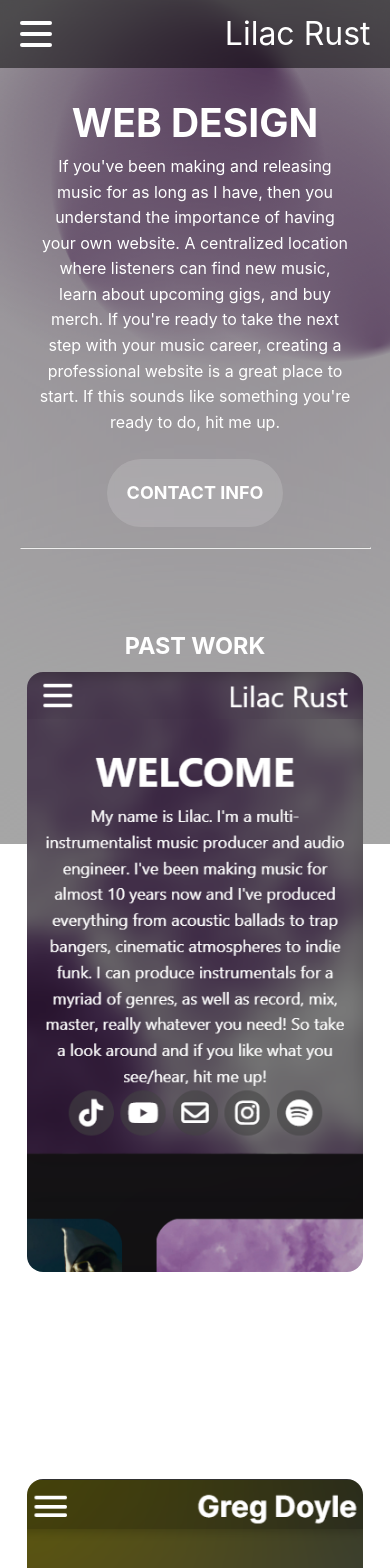
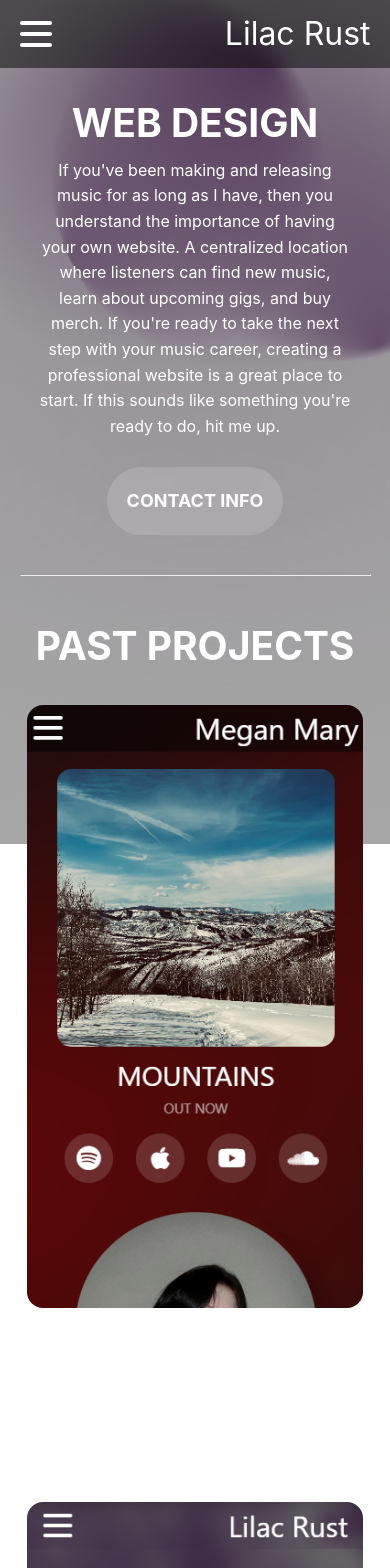
Before and after one commit to 18gdoyle/lilac-rust-recordings, a Vue app: page /webdesign in a window 390 px wide. Shown: the top 1568 px of the page. Built offline with nearby package versions, Linux system fonts and the light colour scheme.

Commit message:
updated web design page

```diff
--- /dev/null
+++ b/src/components/WebDesignProject.vue
@@ -0,0 +1,107 @@
+<template>
+    <div class="websiteContainer">
+        <div class="imgContainer">
+            <img :alt="imageAlt" :src="desktopImage" @click="openNewTab(url)"
+                class="websiteImage" />
+            <img :alt="imageAlt" :src="mobileImage"
+                @click="openNewTab(url)" class="websiteImageMobile" />
+        </div>
+        <div class="glassDiv">
+            <a :href=url target="_blank"
+                class="hover-underline-animation largeLink"><strong>{{ displayedURL }}</strong></a>
+            <p class="websiteDescription">
+                {{ description }}
+            </p>
+        </div>
+    </div>
+</template>
+
+<script>
+export default {
+    props: {
+        url: String,
+        displayedURL: String,
+        description: String,
+        desktopImage: String,
+        mobileImage: String,
+        imageAlt: String,
+    },
+    methods: {
+        openNewTab(url) {
+            window.open(url, '_blank').focus();
+        }
+    }
+}
+</script>
+
+<style>
+.websiteContainer {
+    padding: 2%;
+    width: 90%;
+    height: 100%;
+    flex-direction: column;
+}
+
+.glassDiv {
+    display: flex;
+    justify-content: center;
+    align-items: center;
+    padding: 2%;
+    margin: 0;
+    flex-direction: column;
+    background: rgba(0, 0, 0, 0);
+    box-shadow: 0 0px 0px rgba(0, 0, 0, 0);
+}
+
+.imgContainer {
+    width: 100%;
+    display: flex;
+    justify-content: center;
+}
+
+.websiteImageMobile {
+    display: none;
+    border-radius: 16px;
+    width: 100%;
+    cursor: pointer;
+}
+
+.websiteImage {
+    border-radius: 16px;
+    width: 100%;
+    cursor: pointer;
+}
+
+.largeLink {
+    font-size: 2.5vw;
+    margin-bottom: 1%;
+}
+
+.websiteDescription {
+    text-align: center;
+    font-size: large;
+}
+
+@media only screen and (max-width: 768px) {
+    .websiteImage {
+        display: none;
+    }
+
+    .websiteImageMobile {
+        display: block;
+    }
+
+    .largeLink {
+        font-size: 7vw;
+        margin-bottom: 3%;
+    }
+
+    .websiteDescription {
+        font-size: 4vw;
+    }
+
+    .websiteContainer {
+        padding-bottom: 5%;
+    }
+}
+</style>
--- a/src/views/WebDesignView.vue
+++ b/src/views/WebDesignView.vue
@@ -1,3 +1,6 @@
+<script setup>
+import WebDesignProject from '@/components/WebDesignProject.vue';
+</script>
 <template>
     <div class="pageTopMargin">
         <div class="centered">
@@ -15,52 +18,23 @@
                 <strong>CONTACT INFO</strong>
             </a>
             <hr class="lineBreak" />
-            <h1 class="pageSubtitle">PAST WORK</h1>
-            <div class="websiteContainer">
-                <div class="imgContainer">
-                    <img alt="Lilac Rust's Website" src="/lilacRustWebsite.png" @click="openNewTab('https://lilacrust.com/')"
-                        class="websiteImage" />
-                    <img alt="Lilac Rust's Website" src="/lilacRustWebsiteMobile.png" @click="openNewTab('https://lilacrust.com/')" class="websiteImageMobile" />
-                </div>
-                <div class="glassDiv">
-                    <a href="https://lilacrust.com/" target="_blank"
-                        class="hover-underline-animation largeLink"><strong>lilacrust.com</strong></a>
-                    <br />
-                    <p class="websiteDescription">The website linked within the same website. Website-ception. Very
-                        cool. A great example of what I can do for a musical brand.
-                    </p>
-                </div>
-            </div>
-            <div class="websiteContainer">
-                <div class="imgContainer">
-                    <img alt="Greg Doyle's Website" src="/gregDoyleWebsite.png" @click="openNewTab('https://gregoryvincentdoyle.com/')"
-                        class="websiteImage" />
-                    <img alt="Greg Doyle's Website" src="/gregDoyleWebsiteMobile.png" @click="openNewTab('https://gregoryvincentdoyle.com/')" class="websiteImageMobile" />
-                </div>
-                <div class="glassDiv">
-                    <a href="https://gregoryvincentdoyle.com/" target="_blank"
-                        class="hover-underline-animation largeLink"><strong>gregoryvincentdoyle.com</strong></a>
-                    <br />
-                    <p class="websiteDescription">
-                        A website I made for my corporate work life alter ego
-                    </p>
-                </div>
-            </div>
-            <div class="websiteContainer">
-                <div class="imgContainer">
-                    <img alt="Catherine's Pet Care Website" src="/cPC.png" @click="openNewTab('https://catherines-pet-care.uk.r.appspot.com/')"
-                        class="websiteImage" />
-                        <img alt="Catherine's Pet Care Website" src="/cPCMobile.png" @click="openNewTab('https://catherines-pet-care.uk.r.appspot.com/')" class="websiteImageMobile" />
-                </div>
-                <div class="glassDiv">
-                    <a href="https://catherines-pet-care.uk.r.appspot.com/" target="_blank"
-                        class="hover-underline-animation largeLink"><strong>catherines-pet-care.uk.r.appspot.com</strong></a>
-                    <br />
-                    <p class="websiteDescription">
-                        A website I made for a pet care business
-                    </p>
-                </div>
-            </div>
+            <h1 class="pageSubtitle">PAST PROJECTS</h1>
+            <WebDesignProject :url="'https://meganmarymusic.com/'" :displayedURL="'meganmarymusic.com'"
+                :description="`A website I made for artist Megan Mary. It's a one stop shop where fans can get quick access to her music, buy merch, and play a flying monkey game. How quirky and cute!`"
+                :desktopImage="'/meganMaryWebsite.png'" :mobileImage="'/meganMaryMobile.png'"
+                :imageAlt="`Megan Mary's Website`"></WebDesignProject>
+            <WebDesignProject :url="'https://lilacrust.com/'" :displayedURL="'lilacrust.com'"
+                :description="'The website linked within the same website. Website-ception. Very cool. A great example of what I can do for a musical brand.'"
+                :desktopImage="'/lilacRustWebsite.png'" :mobileImage="'/lilacRustWebsiteMobile.png'"
+                :imageAlt="`Lilac Rust's Website`"></WebDesignProject>
+            <WebDesignProject :url="'https://gregoryvincentdoyle.com/'" :displayedURL="'gregoryvincentdoyle.com'"
+                :description="'A website I made for my corporate work life alter ego'"
+                :desktopImage="'/gregDoyleWebsite.png'" :mobileImage="'/gregDoyleWebsiteMobile.png'"
+                :imageAlt="`Greg Doyle's Website`"></WebDesignProject>
+            <WebDesignProject :url="'https://catherines-pet-care.uk.r.appspot.com/'"
+                :displayedURL="'catherines-pet-care.uk.r.appspot.com'"
+                :description="'A website I made for a pet care business'" :desktopImage="'/cPC.png'"
+                :mobileImage="'/cPCMobile.png'" :imageAlt="`Catherine's Pet Care Website`"></WebDesignProject>
         </div>
     </div>
 </template>
@@ -95,7 +69,7 @@ export default {
 }
 
 .lineBreak {
-    margin: 5%;
+    margin: 3%;
     width: 90%;
 }
 
@@ -107,26 +81,8 @@ export default {
     text-align: center;
     font-size: x-large;
     width: 80%;
-}
-
-.websiteDescription {
-    text-align: center;
-    font-size: large;
-}
-
-.glassDiv {
-    display: flex;
-    justify-content: center;
-    align-items: center;
-    padding: 2%;
-    margin: 0;
-    flex-direction: column;
-    background: rgba(0, 0, 0, 0);
-    box-shadow: 0 0px 0px rgba(0, 0, 0, 0);
-}
-
-.largeLink {
-    font-size: x-large;
+    margin-top: 1%;
+    margin-bottom: 1%;
 }
 
 .glassDivsRow {
@@ -135,13 +91,6 @@ export default {
     justify-content: center;
     align-items: center;
     height: fit-content;
-}
-
-.websiteContainer {
-    padding: 2%;
-    width: 90%;
-    height: 100%;
-    flex-direction: column;
 }
 
 .centered {
@@ -153,36 +102,9 @@ export default {
     text-align: center;
 }
 
-.imgContainer {
-    width: 100%;
-    display: flex;
-    justify-content: center;
-}
-
-.websiteImageMobile {
-    display: none;
-    border-radius: 16px;
-    width: 100%;
-    cursor: pointer;
-}
-
-.websiteImage {
-    border-radius: 16px;
-    width: 100%;
-    cursor: pointer;
-}
-
 @media only screen and (max-width: 768px) {
     .pageTitle {
         font-size: 10vw;
-    }
-
-    .websiteImage {
-        display: none;
-    }
-
-    .websiteImageMobile {
-        display: block;
     }
 
     .pageDescription {
@@ -193,9 +115,13 @@ export default {
         padding: 5%;
     }
 
+    .lineBreak {
+        margin: 10%;
+    }
+
     .pageSubtitle {
-        font-size: 6vw;
-        margin-top: 15%;
+        font-size: 10vw;
+        margin-bottom: 5%;
     }
 }
 </style>
```
Also changed, not shown: public/meganMaryMobile.png (added), public/meganMaryWebsite.png (added).
